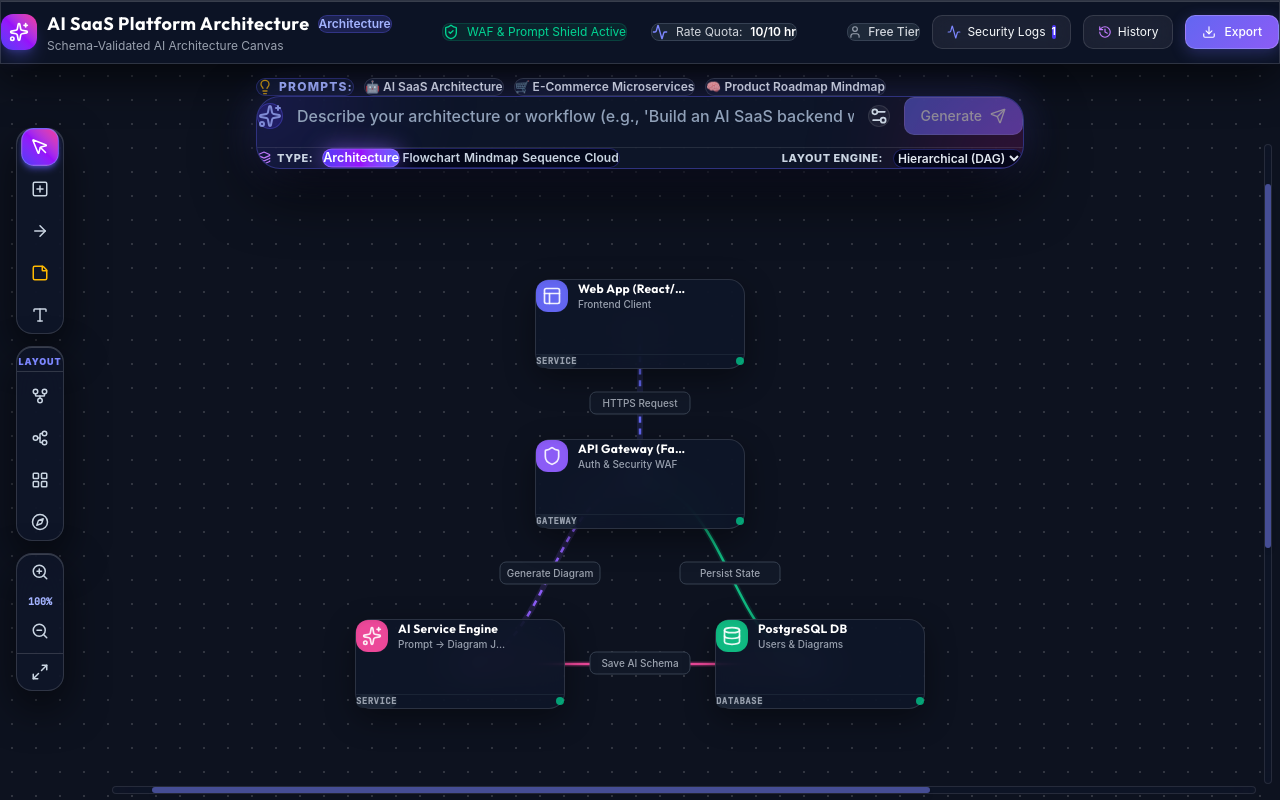
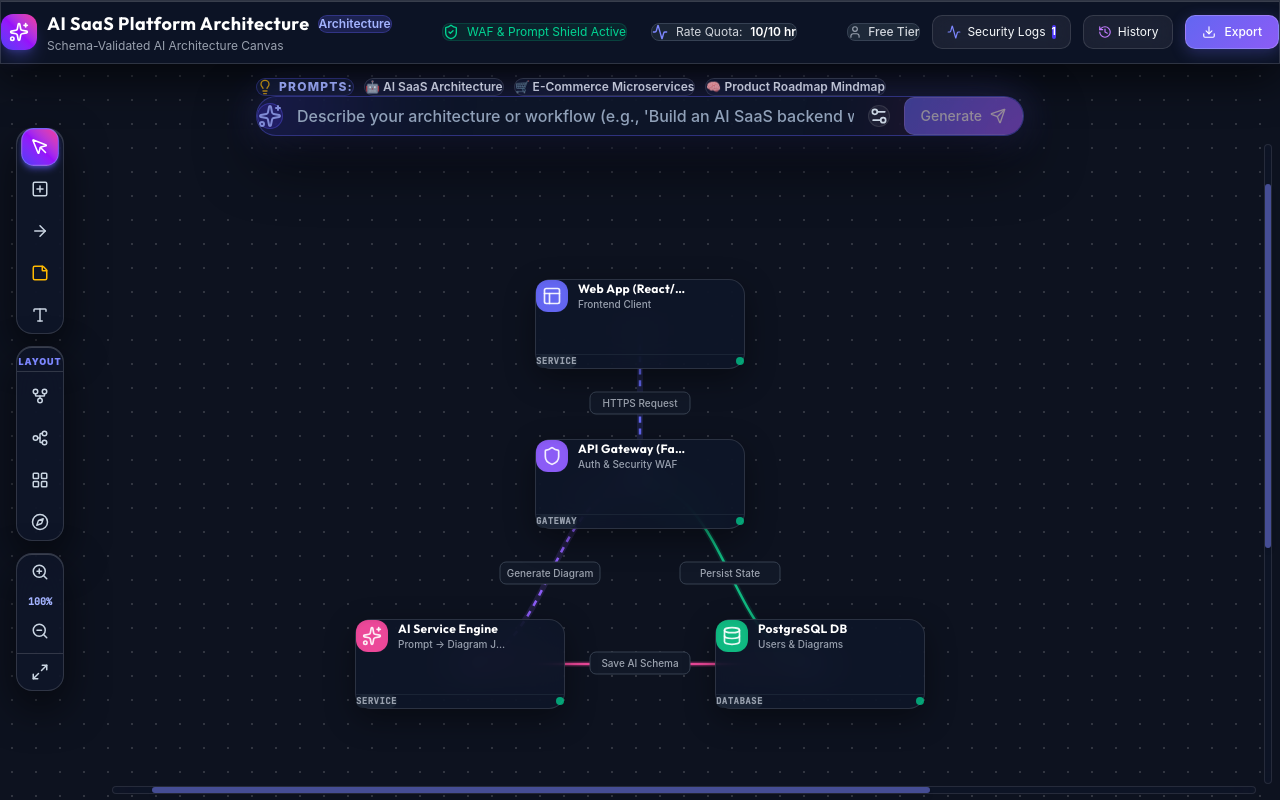
Before and after one commit to ANKIETAGRE/Ai-whiteborad, a React (Vite) app: page / in a window 1280 px wide. Built offline with nearby package versions, Linux system fonts and the light colour scheme.

Commit message:
Hide TYPE line into advanced controls toggle panel in PromptInput

```diff
--- a/src/components/AIPromptPanel/PromptInput.tsx
+++ b/src/components/AIPromptPanel/PromptInput.tsx
@@ -115,8 +115,9 @@ export const PromptInput: React.FC<PromptInputProps> = ({ onGenerate, isGenerati
           </button>
         </div>
 
-        {/* Bottom Options Bar: Capsule Pill Diagram Type Track & Layout Engine Dropdown */}
-        <div className="flex flex-wrap items-center justify-between pt-2.5 border-t border-white/10 px-3 text-xs text-slate-300 relative z-10 gap-3">
+        {/* Bottom Options Bar: Shown ONLY when user clicks on Advanced Controls button */}
+        {showAdvanced && (
+          <div className="flex flex-wrap items-center justify-between pt-2.5 border-t border-white/10 px-3 text-xs text-slate-300 relative z-10 gap-3 animate-in fade-in slide-in-from-top-2 duration-200">
             {/* Diagram Type Pill Capsule Track */}
             <div className="flex items-center gap-2.5">
               <span className="font-extrabold text-slate-300 flex items-center gap-1.5 text-[11px] uppercase tracking-wider">
@@ -155,6 +156,7 @@ export const PromptInput: React.FC<PromptInputProps> = ({ onGenerate, isGenerati
               </select>
             </div>
           </div>
+        )}
       </form>
     </div>
   );
```
Lines whose indentation alone changed are shown as unchanged.
